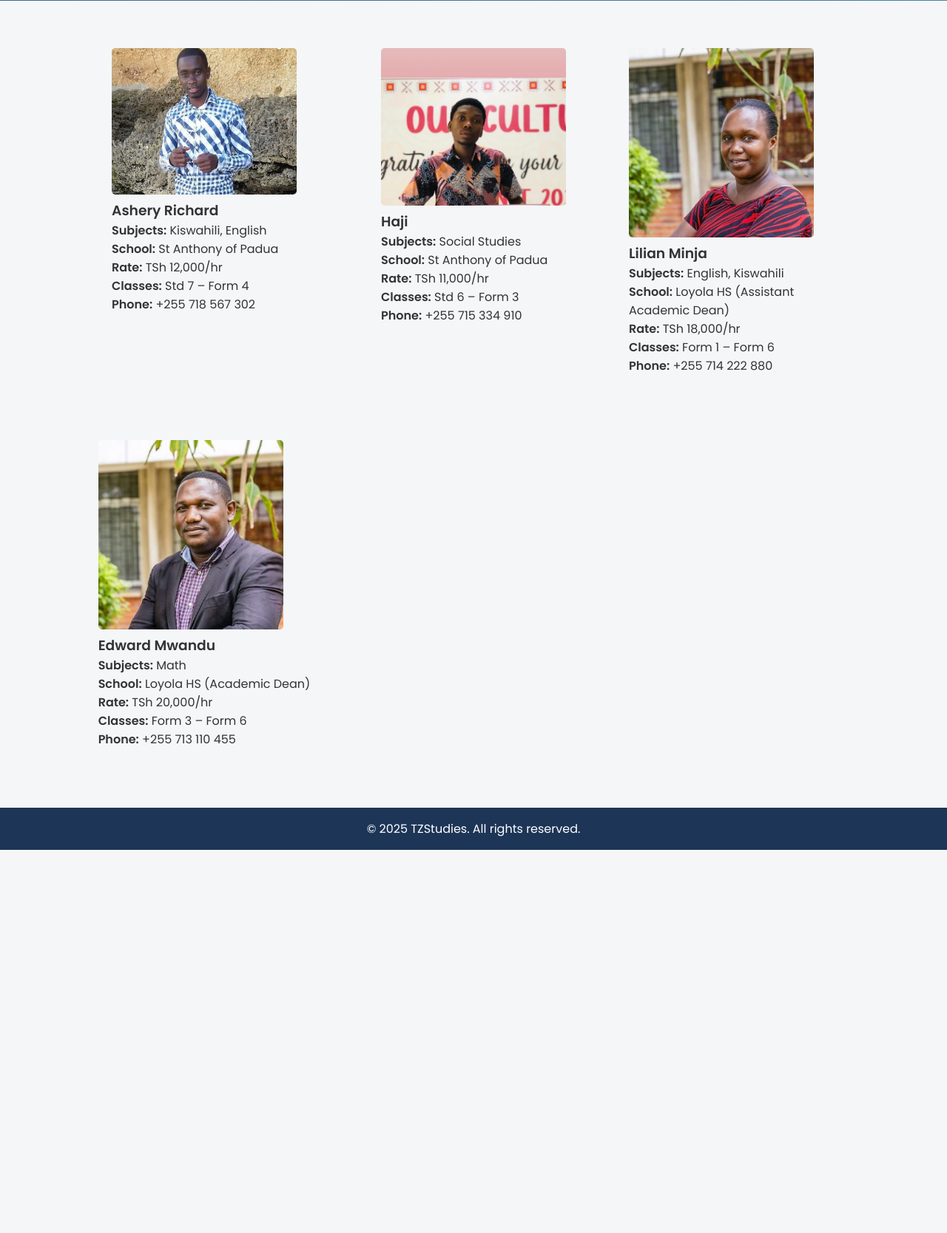
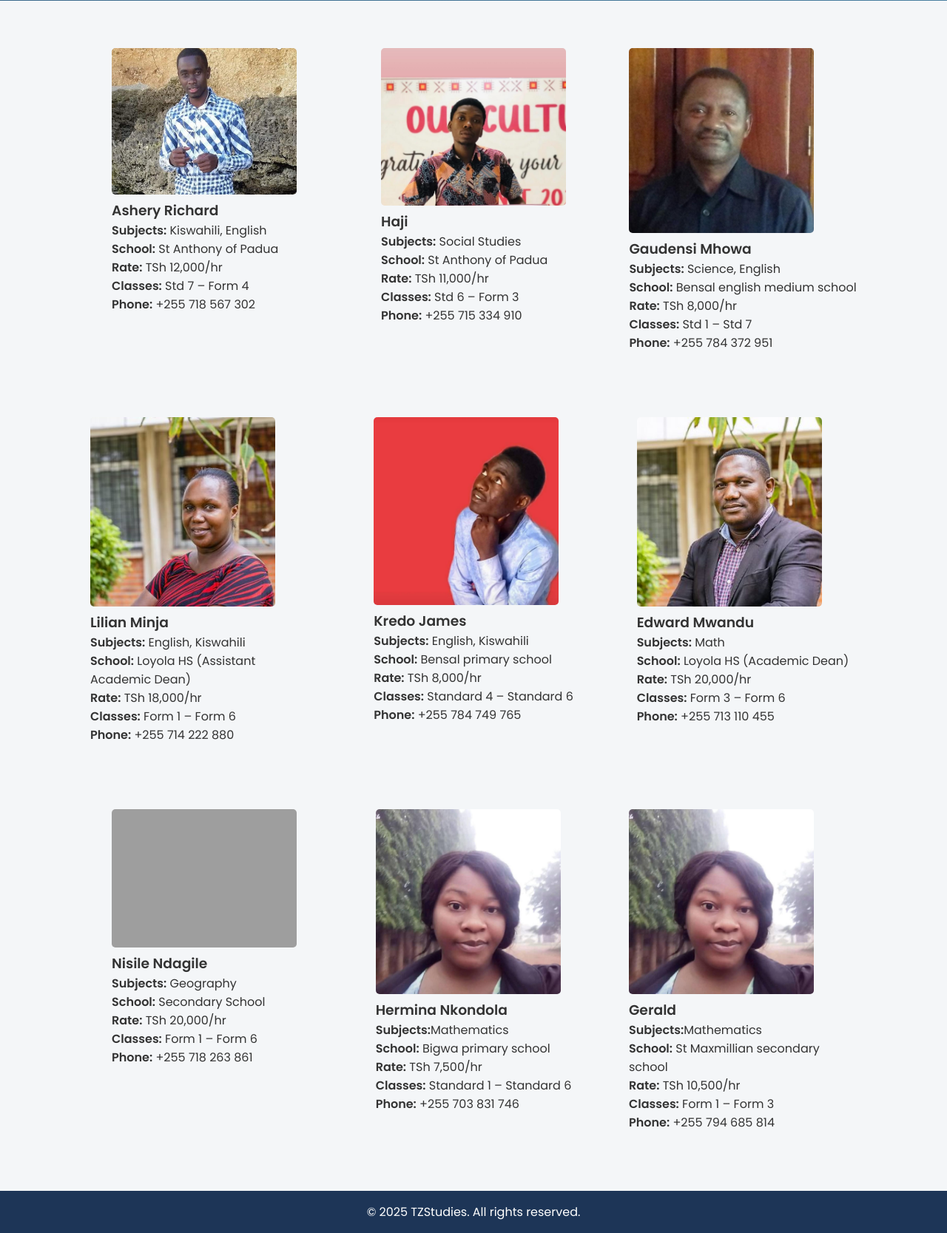
Before and after one commit to KevinShilla/tzstudies, a Flask app: page /tutors in a window 1280 px wide. Shown: the part 364-2031 px from the top of the page at 74% size. Before the commit the page ends 1513 px from the top, so only its background shows below. Run offline with Flask 3, Linux system fonts and the light colour scheme; grey boxes are pictures that could not be loaded.

Commit message:
new tutors

```diff
--- a/templates/tutors.html
+++ b/templates/tutors.html
@@ -73,6 +73,16 @@
         <p><strong>Phone:</strong> +255 715 334 910</p>
       </div>
 
+      <div class="tutor-card tutor" data-subjects="Science,English">
+        <img src="{{ url_for('static', filename='tutors/gaudensi_mhowa.jpg') }}" alt="Gaudensi Mhowa">
+        <h3>Gaudensi Mhowa</h3>
+        <p><strong>Subjects:</strong> Science, English</p>
+        <p><strong>School:</strong> Bensal english medium school</p>
+        <p><strong>Rate:</strong> TSh 8,000/hr</p>
+        <p><strong>Classes:</strong> Std&nbsp;1 – Std&nbsp;7</p>
+        <p><strong>Phone:</strong> +255 784 372 951</p>
+      </div>
+
       <!-- Lilian Minja -->
       <div class="tutor-card tutor" data-subjects="English,Kiswahili">
         <img src="{{ url_for('static', filename='tutors/Lilian_Minja.jpg') }}" alt="Lilian Minja">
@@ -84,6 +94,16 @@
         <p><strong>Phone:</strong> +255 714 222 880</p>
       </div>
 
+      <div class="tutor-card tutor" data-subjects="English,Kiswahili">
+        <img src="{{ url_for('static', filename='tutors/Kredo_James.jpg') }}" alt="Kredo James">
+        <h3>Kredo James</h3>
+        <p><strong>Subjects:</strong> English, Kiswahili</p>
+        <p><strong>School:</strong> Bensal primary school</p>
+        <p><strong>Rate:</strong> TSh 8,000/hr</p>
+        <p><strong>Classes:</strong> Standard&nbsp;4 – Standard&nbsp;6</p>
+        <p><strong>Phone:</strong> +255 784 749 765</p>
+      </div>
+
       <!-- Edward Mwandu -->
       <div class="tutor-card tutor" data-subjects="Math">
         <img src="{{ url_for('static', filename='tutors/edward_mwandu.jpg') }}" alt="Edward Mwandu">
@@ -93,6 +113,36 @@
         <p><strong>Rate:</strong> TSh 20,000/hr</p>
         <p><strong>Classes:</strong> Form&nbsp;3 – Form&nbsp;6</p>
         <p><strong>Phone:</strong> +255 713 110 455</p>
+      </div>
+
+      <div class="tutor-card tutor" data-subjects="Geography">
+        <img src="{{ url_for('static', filename='tutors/Nisile_Ndagile') }}" alt="Nisile Ndagile">
+        <h3>Nisile Ndagile</h3>
+        <p><strong>Subjects:</strong> Geography</p>
+        <p><strong>School:</strong> Secondary School</p>
+        <p><strong>Rate:</strong> TSh 20,000/hr</p>
+        <p><strong>Classes:</strong> Form&nbsp;1 – Form&nbsp;6</p>
+        <p><strong>Phone:</strong> +255 718 263 861</p>
+      </div>
+
+      <div class="tutor-card tutor" data-subjects="Mathematics">
+        <img src="{{ url_for('static', filename='tutors/Hermina_Nkondola.jpg') }}" alt="Hermina Nkondola">
+        <h3>Hermina Nkondola</h3>
+        <p><strong>Subjects:</strong>Mathematics</p>
+        <p><strong>School:</strong> Bigwa primary school </p>
+        <p><strong>Rate:</strong> TSh 7,500/hr</p>
+        <p><strong>Classes:</strong> Standard&nbsp;1 – Standard&nbsp;6</p>
+        <p><strong>Phone:</strong> +255 703 831 746</p>
+      </div>
+
+      <div class="tutor-card tutor" data-subjects="Mathematics">
+        <img src="{{ url_for('static', filename='tutors/Hermina_Nkondola.jpg') }}" alt="Gerald">
+        <h3>Gerald</h3>
+        <p><strong>Subjects:</strong>Mathematics</p>
+        <p><strong>School:</strong> St Maxmillian secondary school </p>
+        <p><strong>Rate:</strong> TSh 10,500/hr</p>
+        <p><strong>Classes:</strong> Form&nbsp;1 – Form&nbsp;3</p>
+        <p><strong>Phone:</strong> +255 794 685 814</p>
       </div>
 
     </div>
```
Also changed, not shown: static/tutors/Gerald.jpg (added), static/tutors/Hermina_Nkondola.jpg (added), static/tutors/Kredo_James.jpg (added), static/tutors/Nisile_Ndagile.jpg (added), static/tutors/gaudensi_mhowa.jpg (added).
